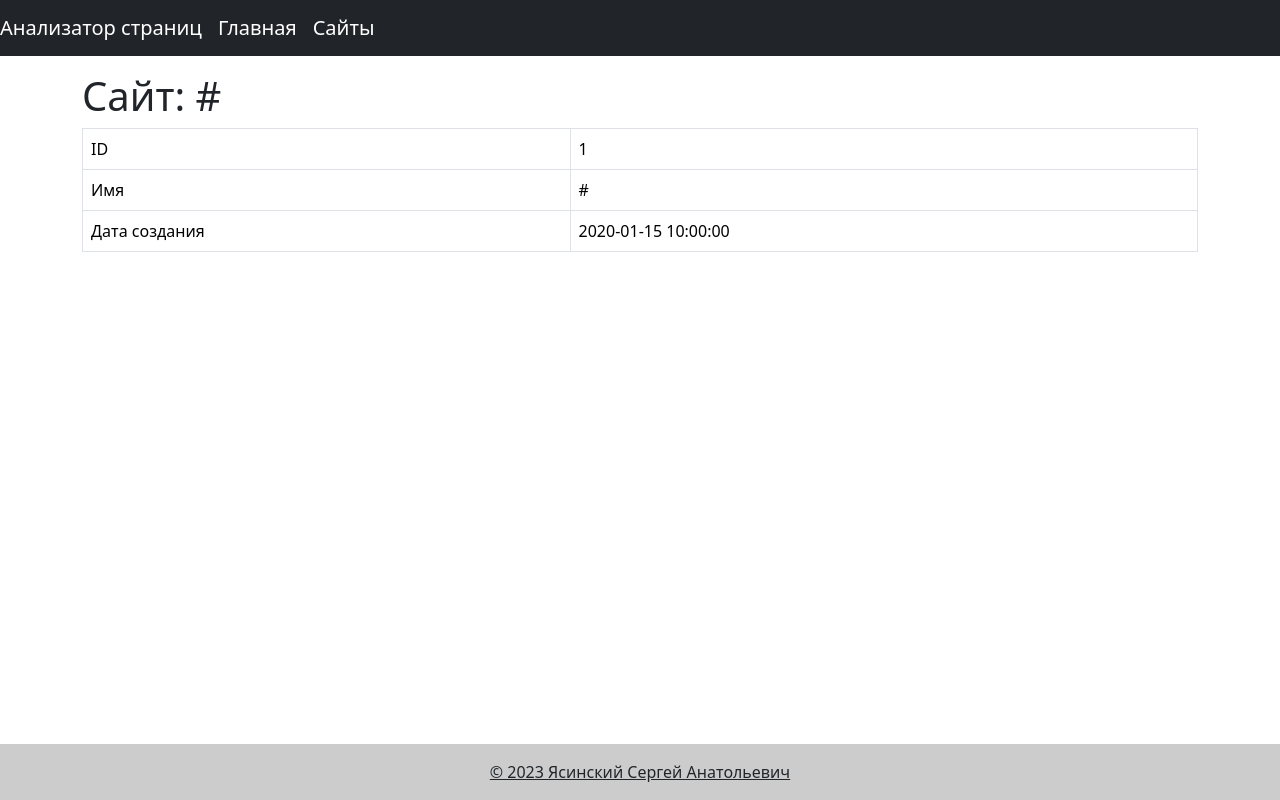
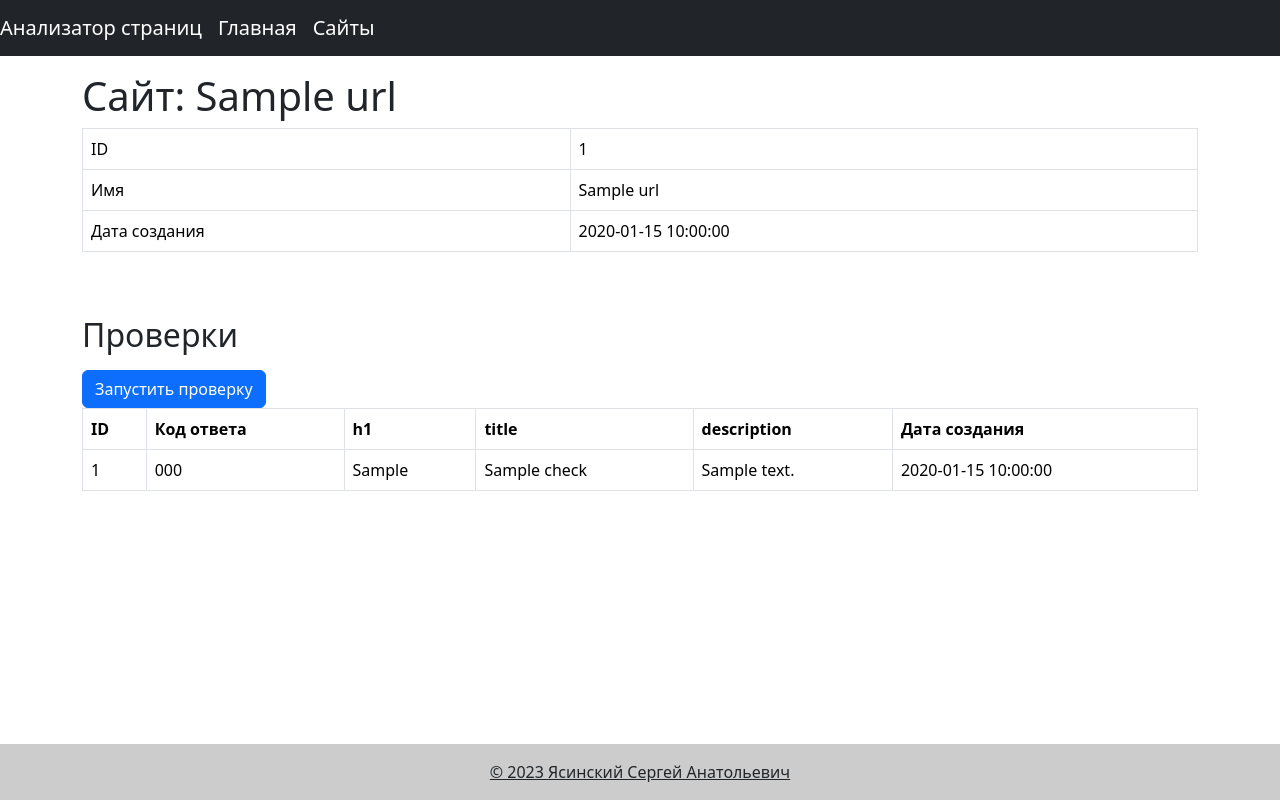
Before and after one commit to 9lceHb/php-project-9, a PHP site: template templates/urls/show.phtml in a window 1280 px wide. Run offline with PHP 8.4, Linux system fonts and the light colour scheme; the template is opened without the code that fills it: most values are stand-ins (such as "Sample title", 1, 10 or a date in 2020).

Commit message:
step 4 add check table

```diff
--- a/templates/urls/index.phtml
+++ b/templates/urls/index.phtml
@@ -13,7 +13,7 @@
     <nav class="navbar navbar-expand-lg navbar-dark bg-dark">
         <a class="navbar-brand" href="/">Анализатор страниц</a>
         <a class="navbar-brand" href="/">Главная</a>
-        <a class="navbar-brand" href="/">Сайты</a>
+        <a class="navbar-brand" href="/urls">Сайты</a>
     </nav>
     </header>
     <main class="flex-grow-1">
@@ -27,13 +27,13 @@
                     <tr>
                         <th>ID</th>
                         <th>Имя</th>
-                        <th>Время создания</th>
+                        <th>Последняя проверка</th>
                     </tr>
                     <?php foreach ($urls as $url): ?>
                         <tr>
                             <td><?= $url['id'] ?></td>
                             <td><?= $url['name'] ?></td>
-                            <td><?= $url['created_at'] ?></td>
+                            <td><?= $url['last_check'] ?></td>
                         </tr>
                     <?php endforeach ?>
                 </tbody>
--- a/templates/urls/show.phtml
+++ b/templates/urls/show.phtml
@@ -7,13 +7,13 @@
     <title>Document</title>
     <link href="https://cdn.jsdelivr.net/npm/bootstrap@5.3.0-alpha1/dist/css/bootstrap.min.css" rel="stylesheet" integrity="sha384-GLhlTQ8iRABdZLl6O3oVMWSktQOp6b7In1Zl3/Jr59b6EGGoI1aFkw7cmDA6j6gD" crossorigin="anonymous">
 </head>
-<body>
+<body class="min-vh-100">
     <!-- <header> -->
     <header>
     <nav class="navbar navbar-expand-lg navbar-dark bg-dark">
         <a class="navbar-brand" href="/">Анализатор страниц</a>
         <a class="navbar-brand" href="/">Главная</a>
-        <a class="navbar-brand" href="/">Сайты</a>
+        <a class="navbar-brand" href="/urls">Сайты</a>
     </nav>
     </header>
     <main class="flex-grow-1">
@@ -27,27 +27,51 @@
             <?php endforeach ?>
         <?php endif ?>
         <div class="container-lg mt-3">
-            <div class="row">
-                <h1>Сайт: <?= $url ?></h1>
-            </div>
+            <h1>Сайт: <?= $url['name'] ?></h1>
             <div class="table-responsive">
                 <table class="table table-bordered table-hover text-nowrap" data-test="url">
                 <tbody>
                     <tr>
                     <td>ID</td>
-                    <td><?= $id ?></td>
+                    <td><?= $url['id'] ?></td>
                     </tr>
                     <tr>
                     <td>Имя</td>
-                    <td><?= $url ?></td>
+                    <td><?= $url['name'] ?></td>
                     </tr>
                     <tr>
                     <td>Дата создания</td>
-                    <td><?= $dateTime ?></td>
+                    <td><?= $url['created_at'] ?></td>
                     </tr>
                 </tbody>
                 </table>
-        </div>
+            </div>
+            <h2 class="mt-5 mb-3">Проверки</h2>
+            <form method="post" action="<?= "/urls/{$url['id']}/checks"?>">
+                <input type="submit" class="btn btn-primary" value="Запустить проверку">
+            </form>
+            <table class="table table-bordered table-hover" data-test="checks">
+                <tbody>
+                    <tr>
+                        <th>ID</th>
+                        <th>Код ответа</th>
+                        <th>h1</th>
+                        <th>title</th>
+                        <th>description</th>
+                        <th>Дата создания</th>
+                    </tr>
+                    <?php foreach ($checks as $check): ?>
+                    <tr>
+                        <td><?= $check['id'] ?></td>
+                        <td><?= $check['status_code'] ?></td>
+                        <td class="text-break"><?= $check['h1'] ?></td>
+                        <td class="text-break"><?= $check['title'] ?></td>
+                        <td class="text-break"><?= $check['description'] ?></td>
+                        <td><?= $check['created_at'] ?></td>
+                    </tr>
+                    <?php endforeach ?>
+                </tbody>
+            </table>
         </div>
         <!-- <p class="lead"><?= $url ?></p> -->
     </main>
```
Also changed, not shown: app/Database/ChecksDB.php (added, +40 -0 lines), app/Database/UrlsDB.php (+15 -0 lines), app/Database/tets.php (deleted, +0 -30 lines), public/index.php (+14 -4 lines).
